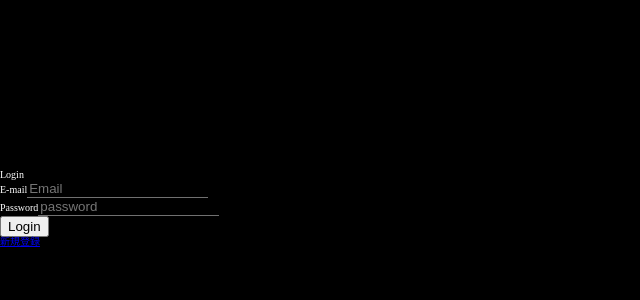
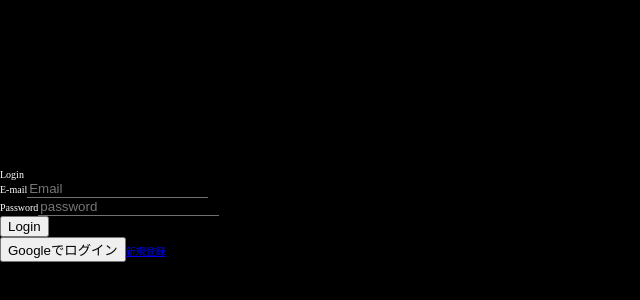
Before and after one commit to Shuri-Honda-1101/teamB, a React (Create React App) app: page /login in a window 1280 px wide. Shown: the part 42-342 px from the top of the page, without its empty margins (0-640 px from the left). Built offline with nearby package versions, Linux system fonts and the light colour scheme; no server answers.

Commit message:
googleログイン機能を追加

```diff
--- a/src/Components/Pages/LogIn/Login.js
+++ b/src/Components/Pages/LogIn/Login.js
@@ -24,6 +24,23 @@ const Login = ({ history }) => {
         console.log(err);
       });
   };
+
+  //Googleログイン
+  const onClickGoogle = async () => {
+    const provider = new firebase.auth.GoogleAuthProvider();
+    const result = await firebase
+      .auth()
+      .signInWithPopup(provider)
+      .then(() => {
+        return "成功";
+      })
+      .catch((err) => {
+        console.log(err);
+        return "失敗";
+      });
+    alert(`googleログインが${result}しました`);
+  };
+
   return (
     <>
       <h1>Login</h1>
@@ -56,6 +73,7 @@ const Login = ({ history }) => {
         </div>
         <button type="submit">Login</button>
       </form>
+      <button onClick={onClickGoogle}>Googleでログイン</button>
       <Link to="/signup">新規登録</Link>
     </>
   );
--- a/src/Components/utility/ModalItemChoice.js
+++ b/src/Components/utility/ModalItemChoice.js
@@ -26,6 +26,7 @@ const ModalItemChoice = ({ setOpenModalItemChoice, history }) => {
   //OKクリック時の処理
   const onClickPath = () => {
     if (path !== null) {
+      setOpenModalItemChoice(false);
       history.push(`/edit/${path}`);
     } else {
       alert("お酒が選択されていません");
@@ -60,7 +61,13 @@ const ModalItemChoice = ({ setOpenModalItemChoice, history }) => {
           <button onClick={onClickPath}>OK</button>
           <p>もしくは</p>
           <Link to="/new">
-            <button>新しく追加する</button>
+            <button
+              onClick={() => {
+                setOpenModalItemChoice(false);
+              }}
+            >
+              新しく追加する
+            </button>
           </Link>
         </SModalInner>
       </SModalWrap>
```
Also changed, not shown: src/Components/Pages/Edit/Edit.js (+5 -4 lines).
